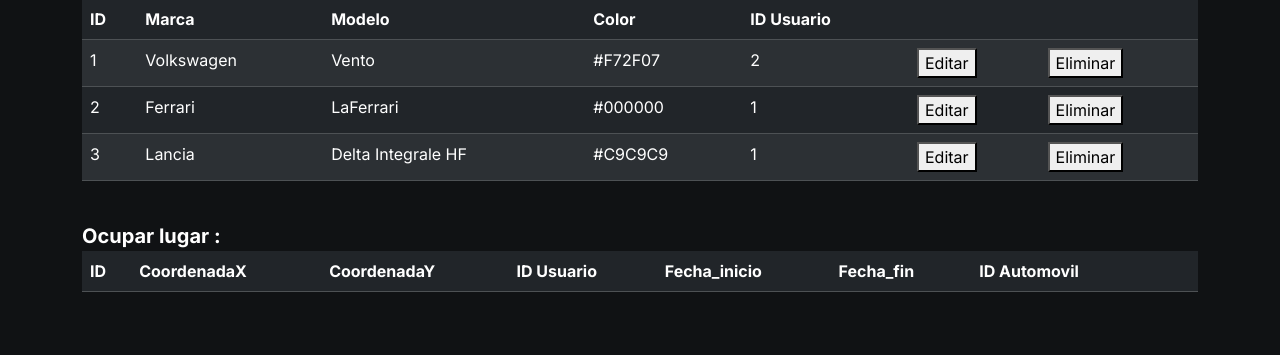
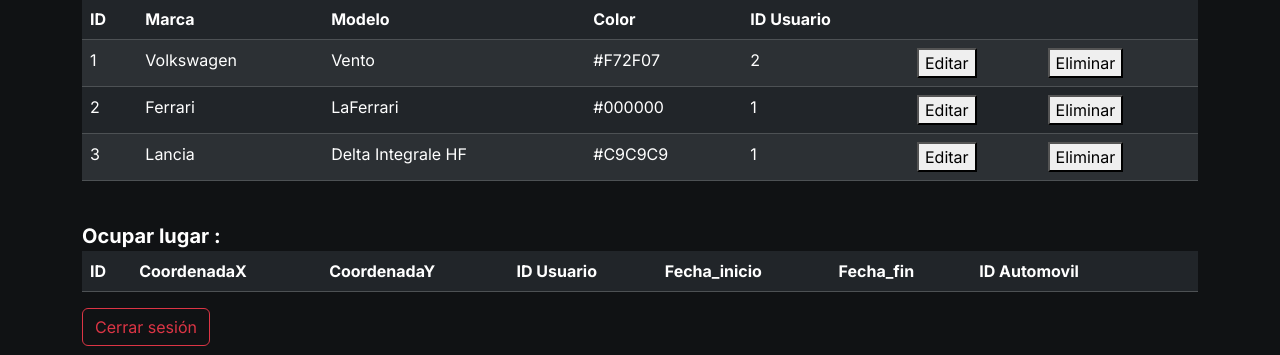
Before and after one commit to jmualde/ETI, a PHP site: page /panel_admin.php in a window 1280 px wide. Shown: the part 445-800 px from the top of the page. Run offline with PHP 8.4, Linux system fonts and the light colour scheme; a user stored in the database is signed in; data comes from the database, SQL or seed files in the repository; data that the repository does not hold is empty.

Commit message:
Boton Cerrar Sesion

```diff
--- a/panel_admin.php
+++ b/panel_admin.php
@@ -292,6 +292,11 @@ if (!isset($_SESSION["usuario"])) {
 
                 </div>
 
+
+                    <form action="cerrar_sesion.php" method="post">
+                    <button class="btn btn-danger "style=" background-color: transparent; border-color: #dc3545; color: #dc3545;" type="submit">Cerrar sesión</button>
+                    </form>
+
             </div>
 
 
```
